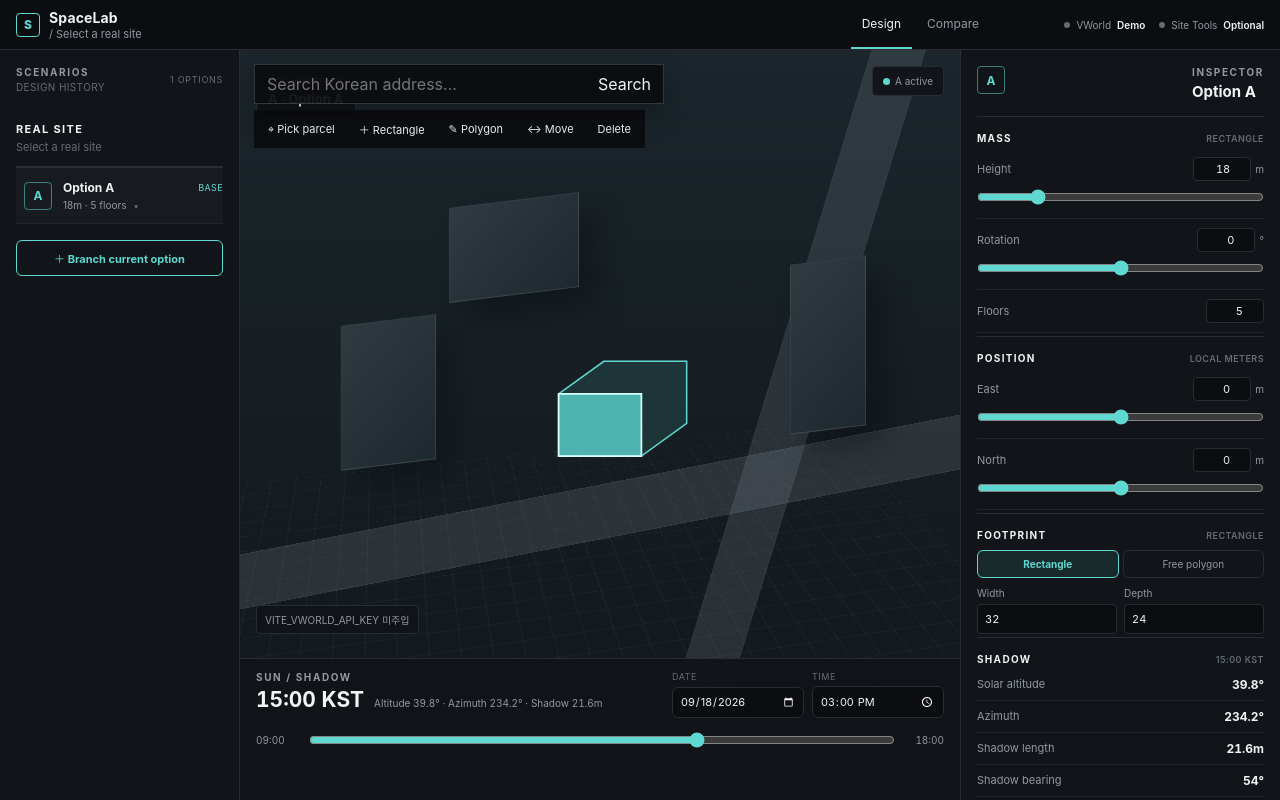
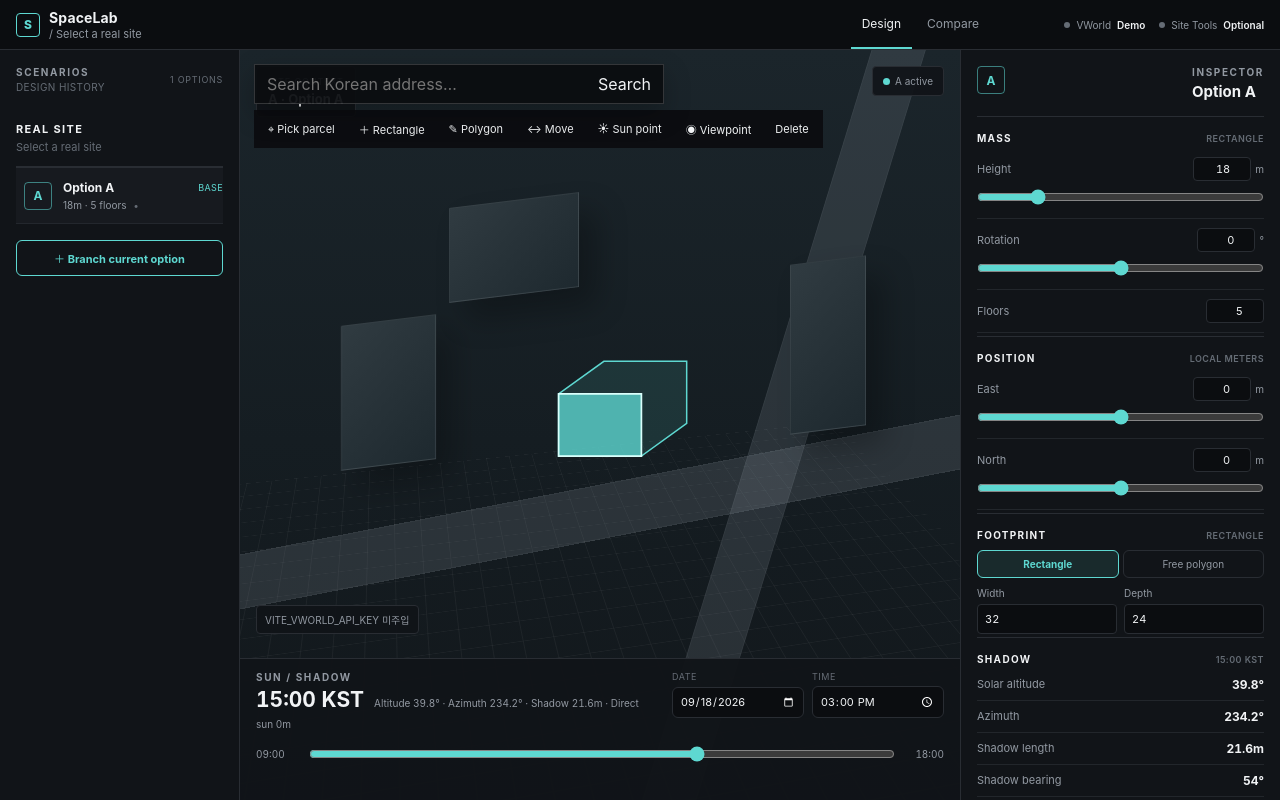
Before and after one commit to sionchu/daegu-local-twin, a React (Vite) app: page / in a window 1280 px wide. Both pictures are taken after a click on the button "＋ Create first mass". Built offline with nearby package versions, Linux system fonts and the light colour scheme.

Commit message:
Add direct sun, planning metrics, and viewpoint UI

```diff
--- a/src/App.tsx
+++ b/src/App.tsx
@@ -1,5 +1,6 @@
 import { FormEvent, useEffect, useMemo, useReducer, useRef, useState } from "react";
 import { createApplicationActions } from "./actions";
+import { directSunStudy, formatMinutes, planningMetrics } from "./analysis";
 import {
   computeShadowPolygon,
   estimateGfa,
@@ -18,6 +19,8 @@ import { registerSpaceLabTools } from "./webmcp";
 import {
   clearScenarioEntities,
   flyToSite,
+  flyToViewpoint,
+  renderAnalysisMarkers,
   renderDraftFootprint,
   renderScenario,
   renderSite,
@@ -31,7 +34,7 @@ import "./styles.css";
 const apiKey = import.meta.env.VITE_VWORLD_API_KEY as string | undefined;
 const vworldDomain = import.meta.env.VITE_VWORLD_DOMAIN as string | undefined;
 
-type CanvasMode = "inspect" | "pick-site" | "draw-polygon" | "move-mass";
+type CanvasMode = "inspect" | "pick-site" | "draw-polygon" | "move-mass" | "sun-point" | "viewpoint";
 
 function Meter({ label, value, suffix = "" }: { label: string; value: string | number; suffix?: string }) {
   return <div className="metric"><span>{label}</span><strong>{value}{suffix}</strong></div>;
@@ -173,6 +176,17 @@ export default function App() {
   const compareShadow = compare
     ? computeShadowPolygon(compare.mass, state.site.center, compare.analysisTime, state.timeZoneOffsetMinutes)
     : undefined;
+  const activeDate = active ? datePart(active.analysisTime) : "2026-09-18";
+  const activeTime = active ? timePart(active.analysisTime) : "15:00";
+  const activeMinutes = minutesFromTime(activeTime);
+  const sunStudyPoint = state.sunStudyPoint ?? state.site.center;
+  const activeSunStudy = active
+    ? directSunStudy(active.mass, state.site, sunStudyPoint, activeDate, state.timeZoneOffsetMinutes)
+    : undefined;
+  const compareSunStudy = compare
+    ? directSunStudy(compare.mass, state.site, sunStudyPoint, activeDate, state.timeZoneOffsetMinutes)
+    : undefined;
+  const activePlanning = active ? planningMetrics(state.site, active.mass) : undefined;
 
   const searchLocation = useMemo(() => async (query: string) => {
     if (!apiKey) throw new Error("VWorld API key is required for address search.");
@@ -229,6 +243,11 @@ export default function App() {
   }, [draftPoints, state.site.center, vworldReady]);
 
   useEffect(() => {
+    if (!vworldReady) return;
+    renderAnalysisMarkers(state.sunStudyPoint, state.viewpoint);
+  }, [state.sunStudyPoint, state.viewpoint, vworldReady]);
+
+  useEffect(() => {
     if (!vworldReady || canvasMode === "inspect") return;
     const dispose = setMapPointHandler((point) => {
       if (canvasMode === "pick-site") {
@@ -253,13 +272,27 @@ export default function App() {
         return;
       }
 
+      if (canvasMode === "sun-point" && active) {
+        actions.setSunStudyPoint(point, "human");
+        setCanvasMode("inspect");
+        return;
+      }
+
+      if (canvasMode === "viewpoint") {
+        const viewpoint = { point, eyeHeightM: state.viewpoint?.eyeHeightM ?? 1.7 };
+        actions.setViewpoint(viewpoint, "human");
+        if (vworldReady) flyToViewpoint(viewpoint, state.site, active?.mass);
+        setCanvasMode("inspect");
+        return;
+      }
+
       if (canvasMode === "draw-polygon") {
         const local = geoPointToLocal(state.site.center, point);
         setDraftPoints((points) => [...points, local]);
       }
     });
     return dispose;
-  }, [actions, active, canvasMode, selectSiteAtPoint, state.site.center, vworldReady]);
+  }, [actions, active, canvasMode, selectSiteAtPoint, state.site, state.viewpoint, vworldReady]);
 
   async function handleSearch(event: FormEvent) {
     event.preventDefault();
@@ -327,10 +360,6 @@ export default function App() {
     setCanvasMode("inspect");
   }
 
-  const activeDate = active ? datePart(active.analysisTime) : "2026-09-18";
-  const activeTime = active ? timePart(active.analysisTime) : "15:00";
-  const activeMinutes = minutesFromTime(activeTime);
-
   return <main className={`app-shell ${workspaceMode === "compare" ? "compare-mode" : ""}`}>
     <header className="topbar">
       <div className="brand"><div className="brand-mark" aria-hidden="true">S</div><div><strong>SpaceLab</strong><span>/ {state.site.name}</span></div></div>
@@ -388,6 +417,8 @@ export default function App() {
           <button onClick={createRectangle}>＋ Rectangle</button>
           <button className={canvasMode === "draw-polygon" ? "selected" : ""} onClick={startPolygon}>✎ Polygon</button>
           <button className={canvasMode === "move-mass" ? "selected" : ""} onClick={() => active && setCanvasMode("move-mass")} disabled={!active}>↔ Move</button>
+          <button className={canvasMode === "sun-point" ? "selected" : ""} onClick={() => active && setCanvasMode("sun-point")} disabled={!active}>☀ Sun point</button>
+          <button className={canvasMode === "viewpoint" ? "selected" : ""} onClick={() => setCanvasMode("viewpoint")}>◉ Viewpoint</button>
           <button onClick={() => active && actions.deleteScenario(active.id, "human")} disabled={!active}>Delete</button>
         </div>
 
@@ -395,6 +426,8 @@ export default function App() {
           {canvasMode === "pick-site" && "Click the map to select the cadastral parcel."}
           {canvasMode === "move-mass" && "Click the new center position for the active mass."}
           {canvasMode === "draw-polygon" && <>{draftPoints.length < 3 ? `Click footprint vertices · ${draftPoints.length} placed` : `${draftPoints.length} vertices ready`} <button onClick={finishPolygon} disabled={draftPoints.length < 3}>Finish</button></>}
+          {canvasMode === "sun-point" && "Click a ground point to estimate direct sun hours for the current option."}
+          {canvasMode === "viewpoint" && "Click where you want to stand and look back at the site."}
           <button onClick={cancelCanvasTool}>Cancel</button>
         </div>}
 
@@ -406,13 +439,13 @@ export default function App() {
         <section className="analysis-dock" aria-label="Sun and shadow analysis">
           {active && activeShadow ? <>
             <div className="analysis-topline">
-              <div className="analysis-title"><div className="eyebrow">SUN / SHADOW</div><strong>{activeTime} KST</strong><span>Altitude {solarValue(activeShadow.solar.elevationDeg)} · Azimuth {solarValue(activeShadow.solar.azimuthDeg)} · Shadow {activeShadow.solar.isDaylight ? `${activeShadow.lengthM.toFixed(1)}m` : "—"}</span></div>
+              <div className="analysis-title"><div className="eyebrow">SUN / SHADOW</div><strong>{activeTime} KST</strong><span>Altitude {solarValue(activeShadow.solar.elevationDeg)} · Azimuth {solarValue(activeShadow.solar.azimuthDeg)} · Shadow {activeShadow.solar.isDaylight ? `${activeShadow.lengthM.toFixed(1)}m` : "—"} · Direct sun {activeSunStudy ? formatMinutes(activeSunStudy.sunMinutes) : "—"}</span></div>
               <div className="analysis-fields"><label>Date<input aria-label="Shadow date" type="date" value={activeDate} onChange={(event) => actions.setShadowTime(active.id, withDateAndTime(active.analysisTime, event.target.value, activeTime))} /></label><label>Time<input aria-label="Shadow time" type="time" value={activeTime} onChange={(event) => actions.setShadowTime(active.id, withDateAndTime(active.analysisTime, activeDate, event.target.value))} /></label></div>
             </div>
             <div className="timeline"><span>09:00</span><input aria-label="Shadow time timeline" type="range" min={540} max={1080} step={15} value={Math.min(1080, Math.max(540, activeMinutes))} onChange={(event) => actions.setShadowTime(active.id, withDateAndTime(active.analysisTime, activeDate, timeFromMinutes(Number(event.target.value))))} /><span>18:00</span></div>
             {workspaceMode === "compare" && <div className="compare-drawer">
               <div className="compare-drawer-head"><div><div className="eyebrow">COMPARE</div><strong>Scenario delta</strong></div><select aria-label="Compare scenario" value={state.compareScenarioId ?? ""} onChange={(event) => actions.compareScenarios(active.id, event.target.value || undefined)}><option value="">No comparison</option>{state.scenarios.filter((scenario) => scenario.id !== active.id).map((scenario) => <option key={scenario.id} value={scenario.id}>{scenario.id} · {scenario.name}</option>)}</select></div>
-              {compare && compareShadow ? <div className="compare-grid"><Meter label="Height A / B" value={`${active.mass.heightM} / ${compare.mass.heightM}`} suffix="m" /><Meter label="GFA Δ" value={(estimateGfa(active.mass) - estimateGfa(compare.mass)).toLocaleString()} suffix="㎡" /><Meter label="Shadow A / B" value={`${activeShadow.lengthM.toFixed(1)} / ${compareShadow.lengthM.toFixed(1)}`} suffix="m" /><Meter label="Shadow Δ" value={(activeShadow.lengthM - compareShadow.lengthM).toFixed(1)} suffix="m" /></div> : <p className="muted">Select another scenario to compare.</p>}
+              {compare && compareShadow ? <div className="compare-grid"><Meter label="Height A / B" value={`${active.mass.heightM} / ${compare.mass.heightM}`} suffix="m" /><Meter label="GFA Δ" value={(estimateGfa(active.mass) - estimateGfa(compare.mass)).toLocaleString()} suffix="㎡" /><Meter label="Shadow Δ" value={(activeShadow.lengthM - compareShadow.lengthM).toFixed(1)} suffix="m" /><Meter label="Direct sun A / B" value={activeSunStudy && compareSunStudy ? `${formatMinutes(activeSunStudy.sunMinutes)} / ${formatMinutes(compareSunStudy.sunMinutes)}` : "—"} /></div> : <p className="muted">Select another scenario to compare.</p>}
             </div>}
           </> : <div className="analysis-empty"><strong>Select a site, then create a building mass.</strong><span>Address search or Pick parcel → Rectangle / Polygon → analyze and branch.</span></div>}
         </section>
@@ -432,8 +465,10 @@ export default function App() {
           </section>
           <FootprintEditor footprint={active.mass.footprint} onChange={(footprint) => actions.setMassFootprint(active.id, footprint)} />
           <section className="inspector-section"><div className="section-heading"><span>SHADOW</span><b>{activeTime} KST</b></div><div className="readout-list"><div><span>Solar altitude</span><strong>{solarValue(activeShadow.solar.elevationDeg)}</strong></div><div><span>Azimuth</span><strong>{solarValue(activeShadow.solar.azimuthDeg)}</strong></div><div><span>Shadow length</span><strong>{activeShadow.solar.isDaylight ? `${activeShadow.lengthM.toFixed(1)}m` : "—"}</strong></div><div><span>Shadow bearing</span><strong>{shadowBearing(activeShadow)}{activeShadow.solar.isDaylight ? "°" : ""}</strong></div></div></section>
-          <section className="inspector-section"><div className="section-heading"><span>ANALYSIS</span><b>CANONICAL STATE</b></div><div className="readout-list"><div><span>Estimated GFA</span><strong>{estimateGfa(active.mass).toLocaleString()}㎡</strong></div><div><span>Footprint</span><strong>{Math.round(footprintAreaM2(active.mass.footprint))}㎡</strong></div></div></section>
-          <small className="boundary">*Geometric solar preview. Not a statutory sunlight-right determination.</small>
+          <section className="inspector-section"><div className="section-heading"><span>PLANNING</span><b>CURRENT OPTION</b></div><div className="readout-list"><div><span>Site area</span><strong>{activePlanning ? Math.round(activePlanning.siteAreaM2).toLocaleString() : "—"}㎡</strong></div><div><span>Footprint</span><strong>{Math.round(footprintAreaM2(active.mass.footprint)).toLocaleString()}㎡</strong></div><div><span>Estimated GFA</span><strong>{estimateGfa(active.mass).toLocaleString()}㎡</strong></div><div><span>Planned coverage</span><strong>{activePlanning ? activePlanning.coverageRatioPct.toFixed(1) : "—"}%</strong></div><div><span>Planned FAR</span><strong>{activePlanning ? activePlanning.floorAreaRatioPct.toFixed(1) : "—"}%</strong></div></div></section>
+          <section className="inspector-section"><div className="section-heading"><span>SUN EXPOSURE</span><b>09:00–18:00</b></div><div className="readout-list"><div><span>Study point</span><strong>{state.sunStudyPoint ? "Selected" : "Site center"}</strong></div><div><span>Direct sun</span><strong>{activeSunStudy ? formatMinutes(activeSunStudy.sunMinutes) : "—"}</strong></div><div><span>Planned-mass shadow</span><strong>{activeSunStudy ? formatMinutes(activeSunStudy.shadowMinutes) : "—"}</strong></div></div><button className="quiet-button analysis-action" onClick={() => setCanvasMode("sun-point")}>Set sun study point</button>{state.sunStudyPoint && <button className="quiet-button analysis-action" onClick={() => actions.setSunStudyPoint(undefined, "human")}>Use site center</button>}</section>
+          <section className="inspector-section"><div className="section-heading"><span>VIEWPOINT</span><b>{state.viewpoint ? `${state.viewpoint.eyeHeightM.toFixed(1)}m EYE` : "NOT SET"}</b></div>{state.viewpoint ? <><label className="control"><div className="control-line"><span>Eye height</span><span className="value-editor"><input aria-label="Viewpoint eye height" type="number" min={1.2} max={50} step={0.1} value={state.viewpoint.eyeHeightM} onChange={(event) => actions.setViewpoint({ ...state.viewpoint!, eyeHeightM: Number(event.target.value) }, "human")} /><em>m</em></span></div></label><div className="viewpoint-actions"><button className="quiet-button" onClick={() => flyToViewpoint(state.viewpoint!, state.site, active.mass)}>Open view</button><button className="quiet-button" onClick={() => { actions.setViewpoint(undefined, "human"); flyToSite(state.site); }}>Clear</button></div></> : <button className="quiet-button analysis-action" onClick={() => setCanvasMode("viewpoint")}>Pick viewpoint</button>}</section>
+          <small className="boundary">*Direct sun is a geometric pre-check against the current planned mass only. Surrounding-building occlusion and statutory sunlight-right review are not included.</small>
         </> : <div className="inspector-empty"><div className="eyebrow">INSPECTOR</div><h2>No mass selected</h2><p>Use Rectangle or Polygon on the map to create the first design option.</p></div>}
       </aside>
     </section>
```
